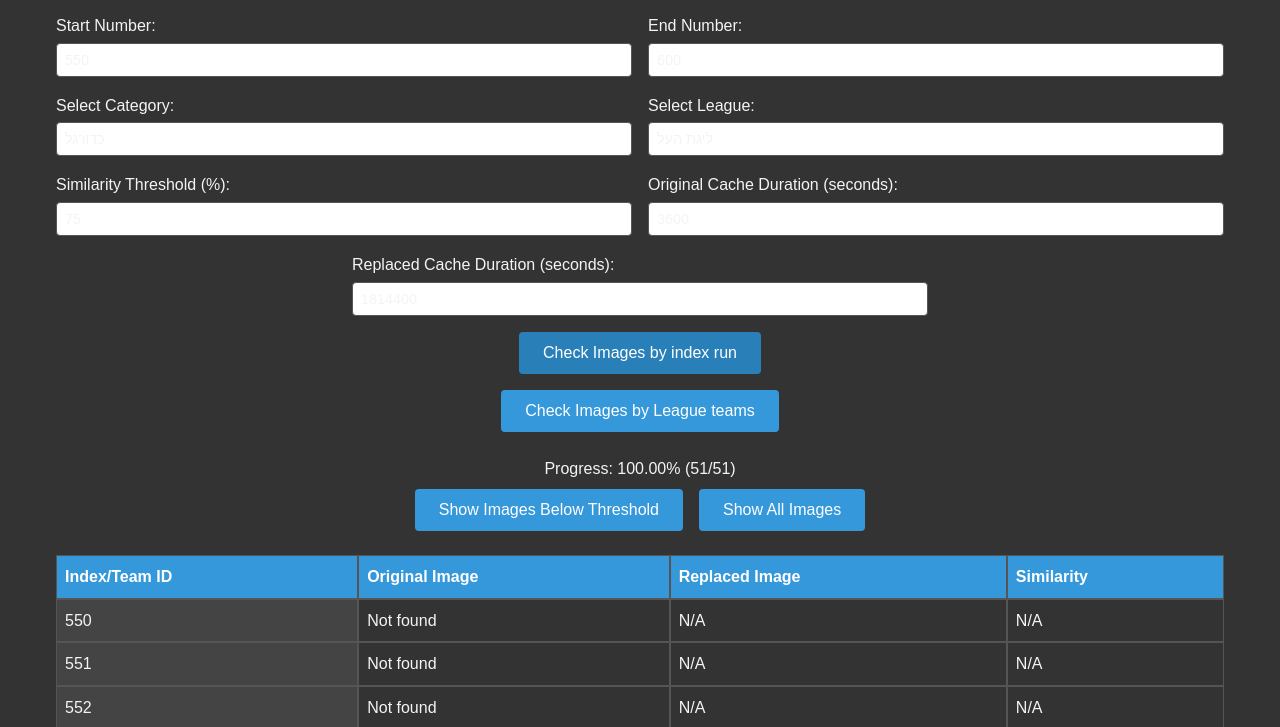
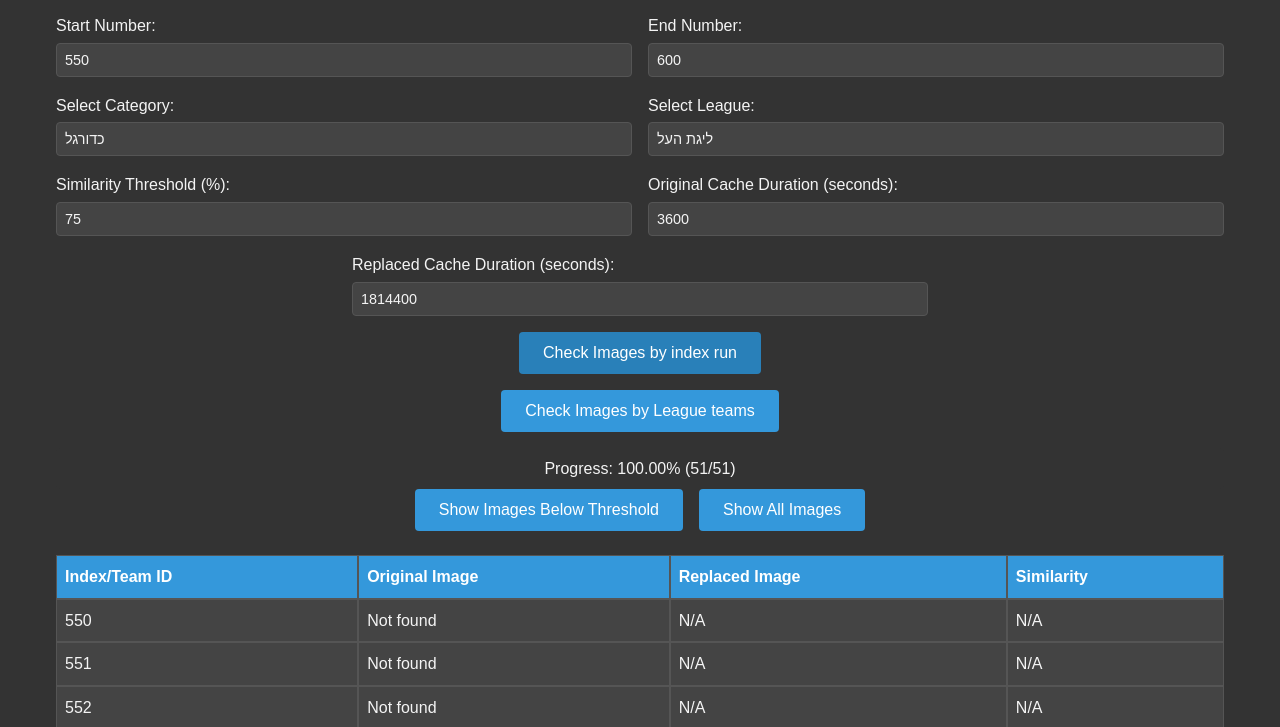
Before and after one commit to antonio9hanania/sport1_old_logo_checker, a plain HTML site: page index.html in a window 1280 px wide. Both pictures are taken after a click on the button "Check Images by index run". Shown: the part 70-797 px from the top of the page. Drawn offline with nearby package versions, Linux system fonts and the dark colour scheme; no server answers.

Commit message:
css input background darkmode fix

```diff
--- a/styles/main.css
+++ b/styles/main.css
@@ -233,6 +233,7 @@ img {
     --background-color: #333;
     --text-color: #f4f4f4;
     --border-color: #555;
+    --input-background: #444; /* New variable for input backgrounds */
   }
 
   body {
@@ -243,12 +244,17 @@ img {
   .searchable-select,
   .options-container,
   input[type="number"],
-  td {
+  input[type="text"],
+  select {
+    background-color: var(--input-background);
     color: var(--text-color);
+    border-color: var(--border-color);
   }
 
+  td,
   td:first-child {
-    background-color: #444;
+    background-color: var(--input-background);
+    color: var(--text-color);
   }
 
   .option:hover {
```
